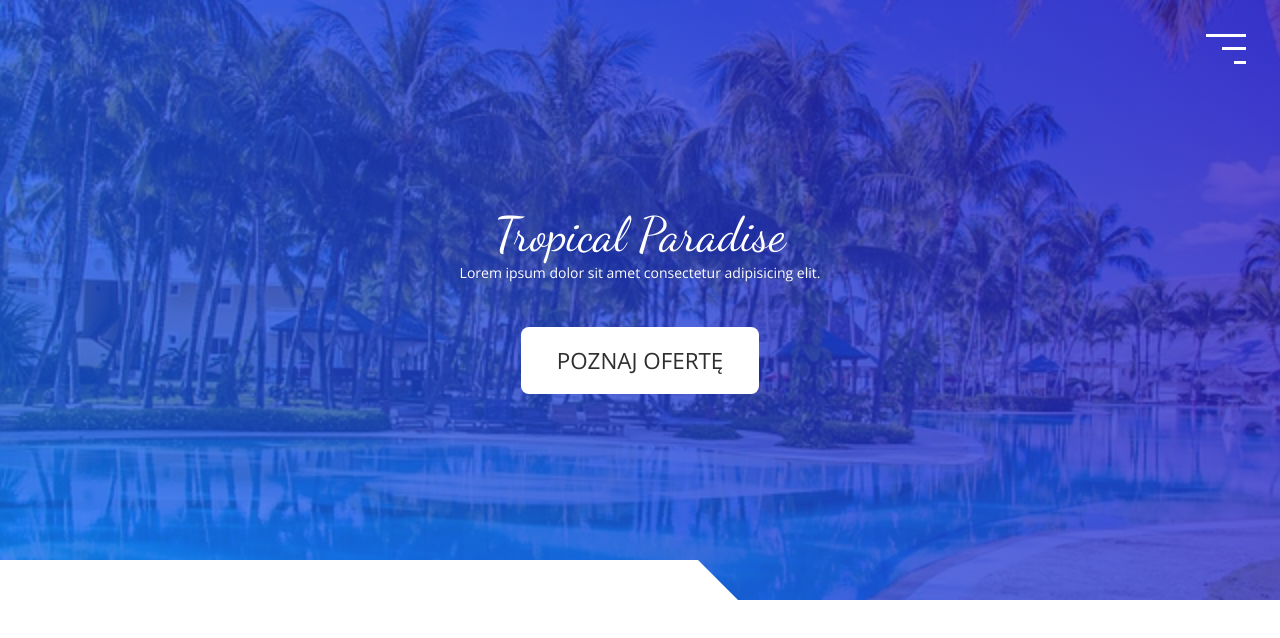
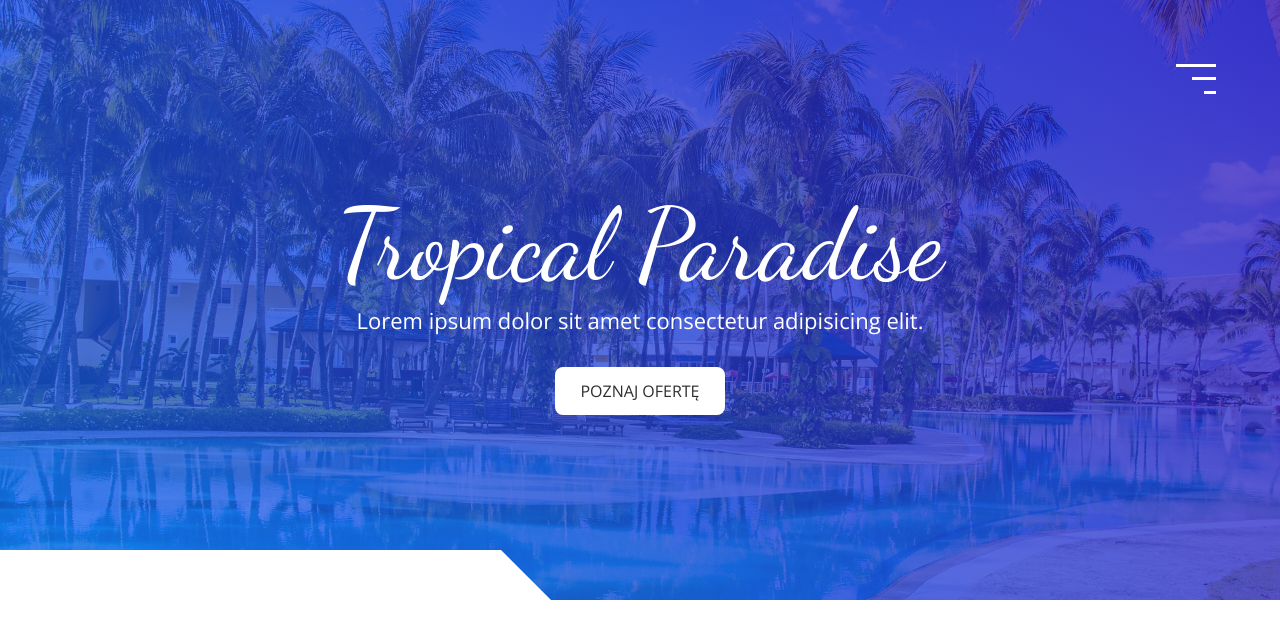
Before and after one commit to Neneczek/Paradise, a plain HTML site: page index.html in a window 1280 px wide. Drawn offline with nearby package versions, Linux system fonts and the light colour scheme.

Commit message:
last change this day

```diff
--- a/sass/main.scss
+++ b/sass/main.scss
@@ -111,3 +111,40 @@ body {
 		}
 	}
 }
+
+//MEDIA
+
+@media(min-width: 768px) {
+	.white-block{
+		height: 50px;
+		width: 45%;
+	}
+
+	.header{
+		&__heading{
+			font-size: 6.6rem;
+
+		}
+		&__text{
+			font-size: 2.2rem;
+		}
+		&__btn{
+			font-size: 1.6rem;
+		}
+	}
+}
+
+@media(min-width: 992px){
+	.burger-btn{
+		top: 50px;
+		right: 50px;
+	}
+
+	.header{
+		background-image: $blue-gradient, url('../img/palma1920.jpg');
+
+		&__heading{
+			font-size: 10rem;
+		}
+	}
+}
```
Also changed, not shown: sass/main.css, 1 other file.
